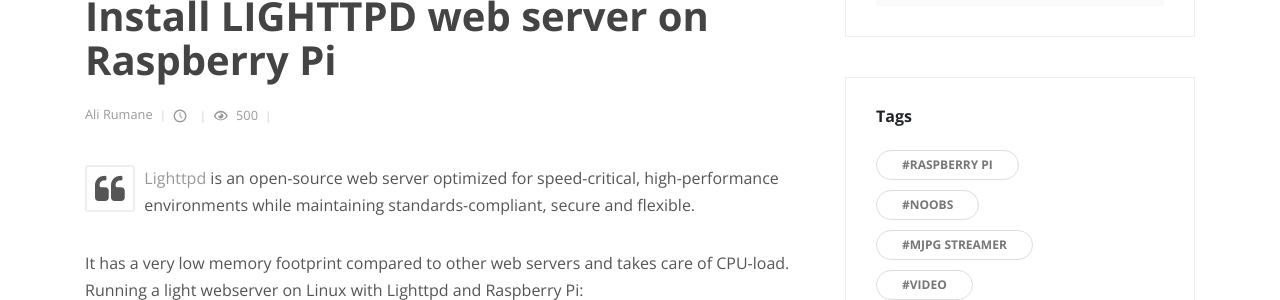
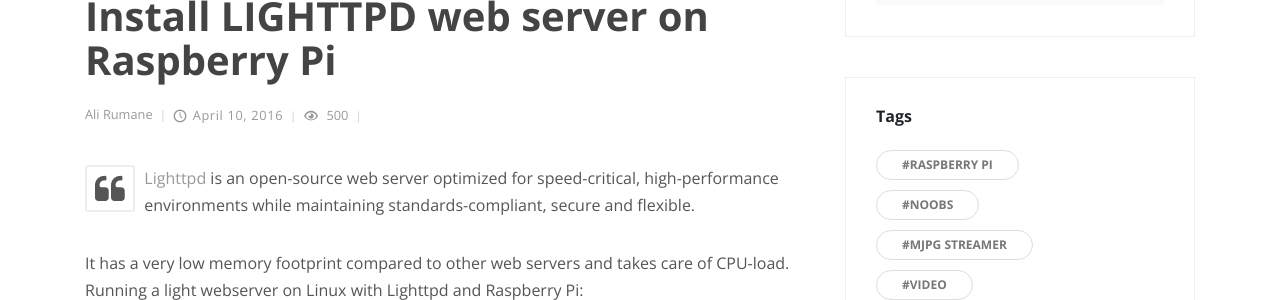
Before and after one commit to alirumane/alirumane.github.io, a Jekyll site: the page built from _posts/2016-04-10-install-lighttpd-on-raspberry-pi.md, in a window 1280 px wide and 900 px high, scrolled down 580 px. Shown: the part 154-454 px from the top of the window. Built offline with Jekyll 4.4.1, drawn with Linux system fonts in a browser that asks for light colours.

Commit message:
Update post.html

```diff
--- a/_layouts/post.html
+++ b/_layouts/post.html
@@ -23,7 +23,7 @@ layout: default
                 <div class="post-footer d-flex align-items-center flex-column flex-sm-row"><a href="#" class="author d-flex align-items-center flex-wrap">
                     <div class="title"><span>{{site.username}}</span></div></a>
                   <div class="d-flex align-items-center flex-wrap">
-                    <div class="date"><i class="icon-clock"></i>{{ post.date | date: '%B %d, %Y' }}</div>
+                    <div class="date"><i class="icon-clock"></i>{{ page.date | date: '%B %d, %Y' }}</div>
                     <div class="views"><i class="icon-eye"></i> 500</div>
                   </div>
                 </div>
```
